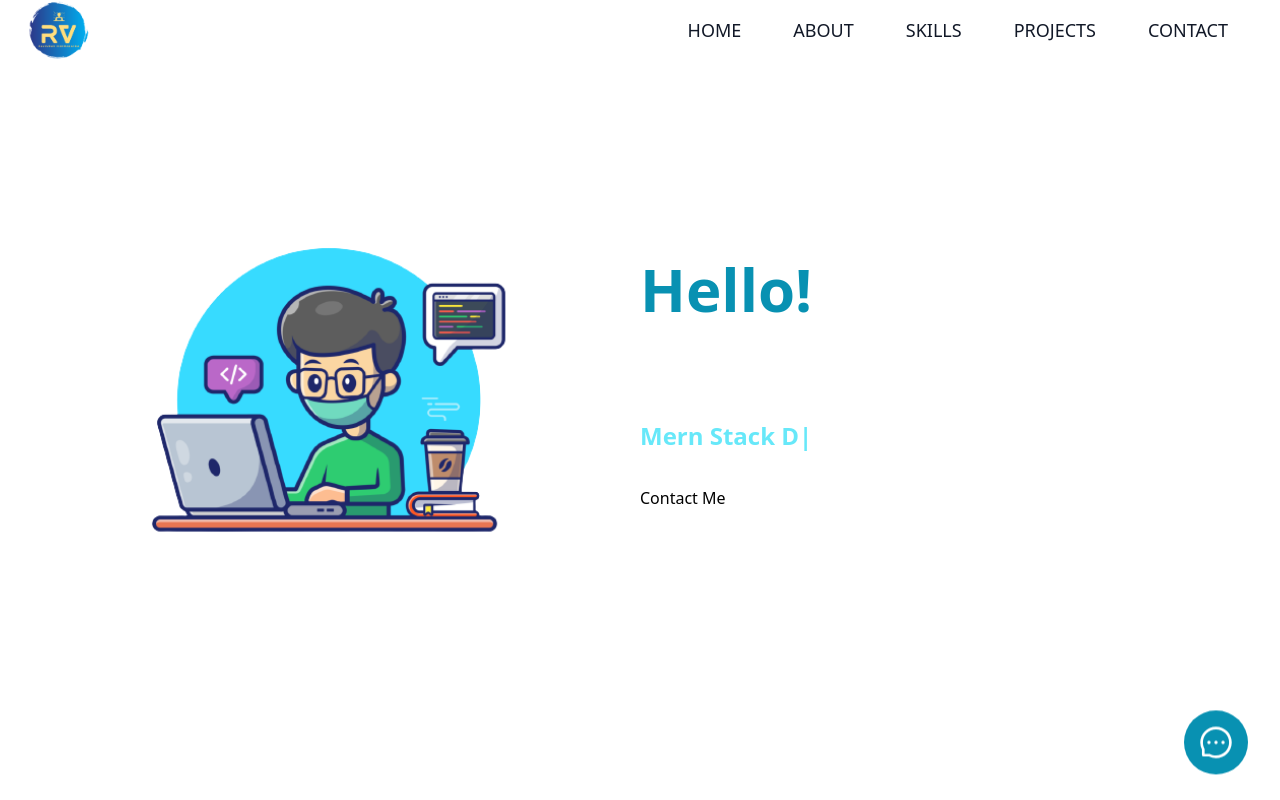
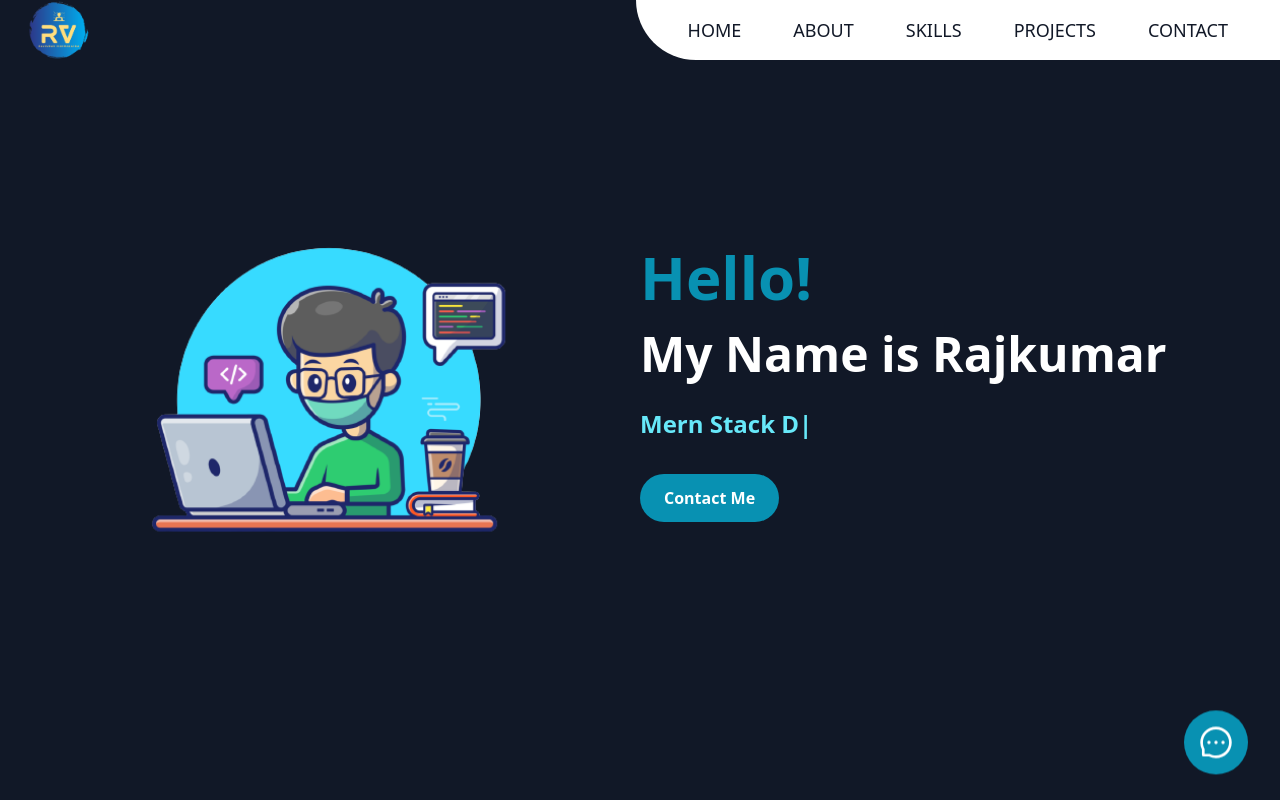
Before and after one commit to rajkumar7859/rajkumar7859.github.io, a React (Create React App) app: page / in a window 1280 px wide. Shown: the top 800 px of the page. Built offline with nearby package versions, Linux system fonts and the light colour scheme.

Commit message:
all done

```diff
--- a/src/index.css
+++ b/src/index.css
@@ -1,13 +1,12 @@
 @import url("https://fonts.googleapis.com/css2?family=Poppins:wght@100;200;300;400;500;600&display=swap");
-
 @tailwind base;
 @tailwind components;
 @tailwind utilities;
 
+@layer components{
 
-
-/* html {
-  @apply font-Poppins scroll-smooth;
+  html {
+    @apply scroll-smooth;
   }
   body {
     @apply box-border bg-gray-900 text-gray-100;
@@ -34,4 +33,5 @@ textarea {
 
   ::selection {
     @apply bg-cyan-600;
-} */
+  }
+}
```
Lines whose indentation alone changed are shown as unchanged.
